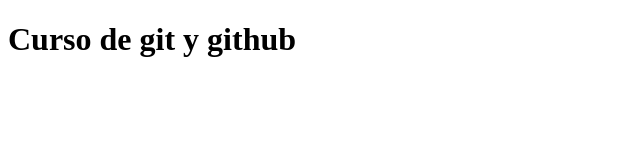
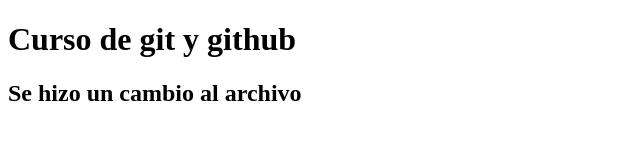
Before and after one commit to GeraMartinez99/Proyecto-prueba, a plain HTML site: page index.html in a window 1280 px wide. Shown: the whole page, without its empty margins (0-640 px from the left). Drawn offline with Linux system fonts and the light colour scheme.

Commit message:
Se agregó un encabezado h2

```diff
--- a/index.html
+++ b/index.html
@@ -8,5 +8,6 @@
 </head>
 <body>
     <h1>Curso de git y github</h1>
+    <h2>Se hizo un cambio al archivo</h2>
 </body>
 </html>
```
